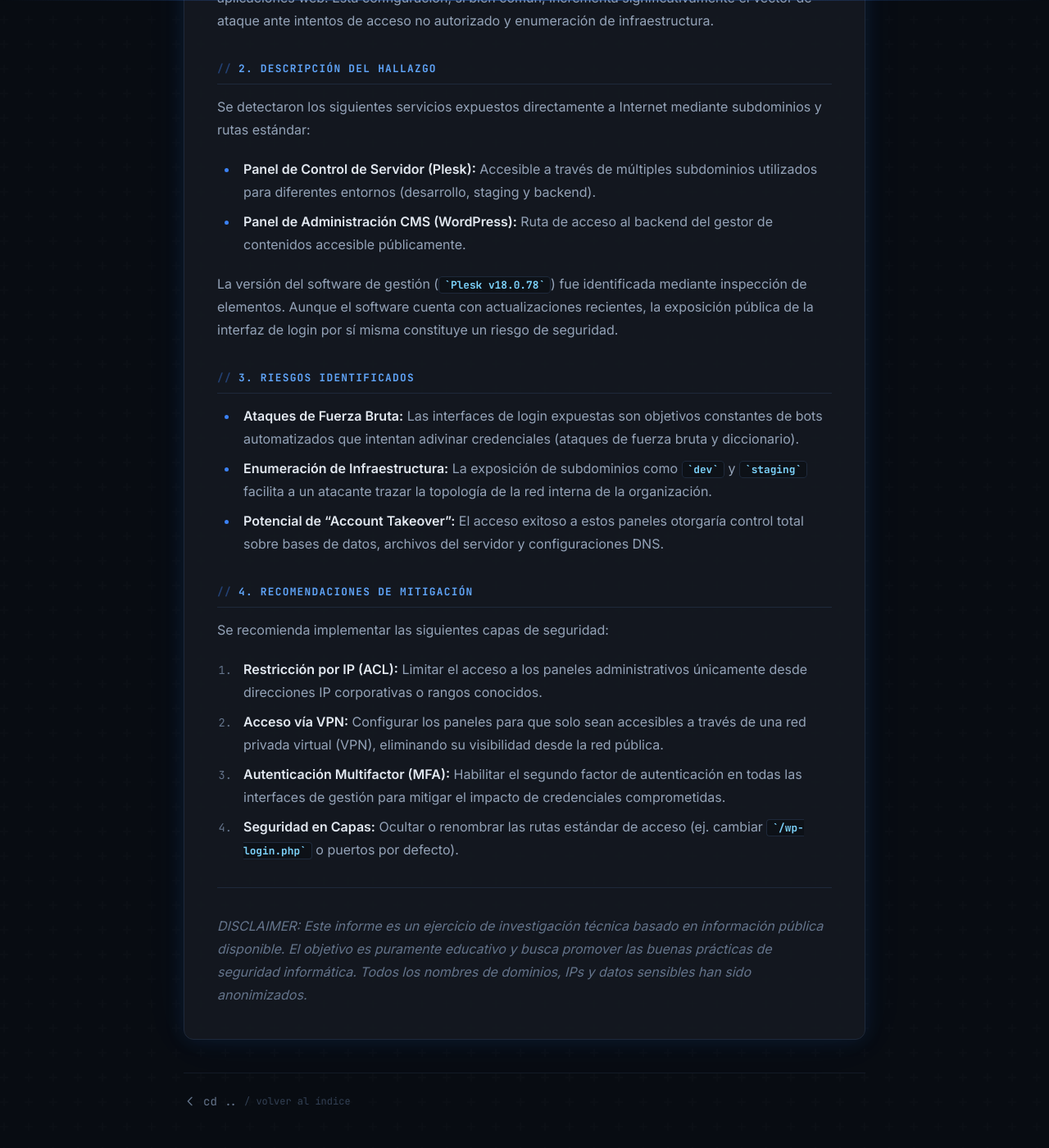
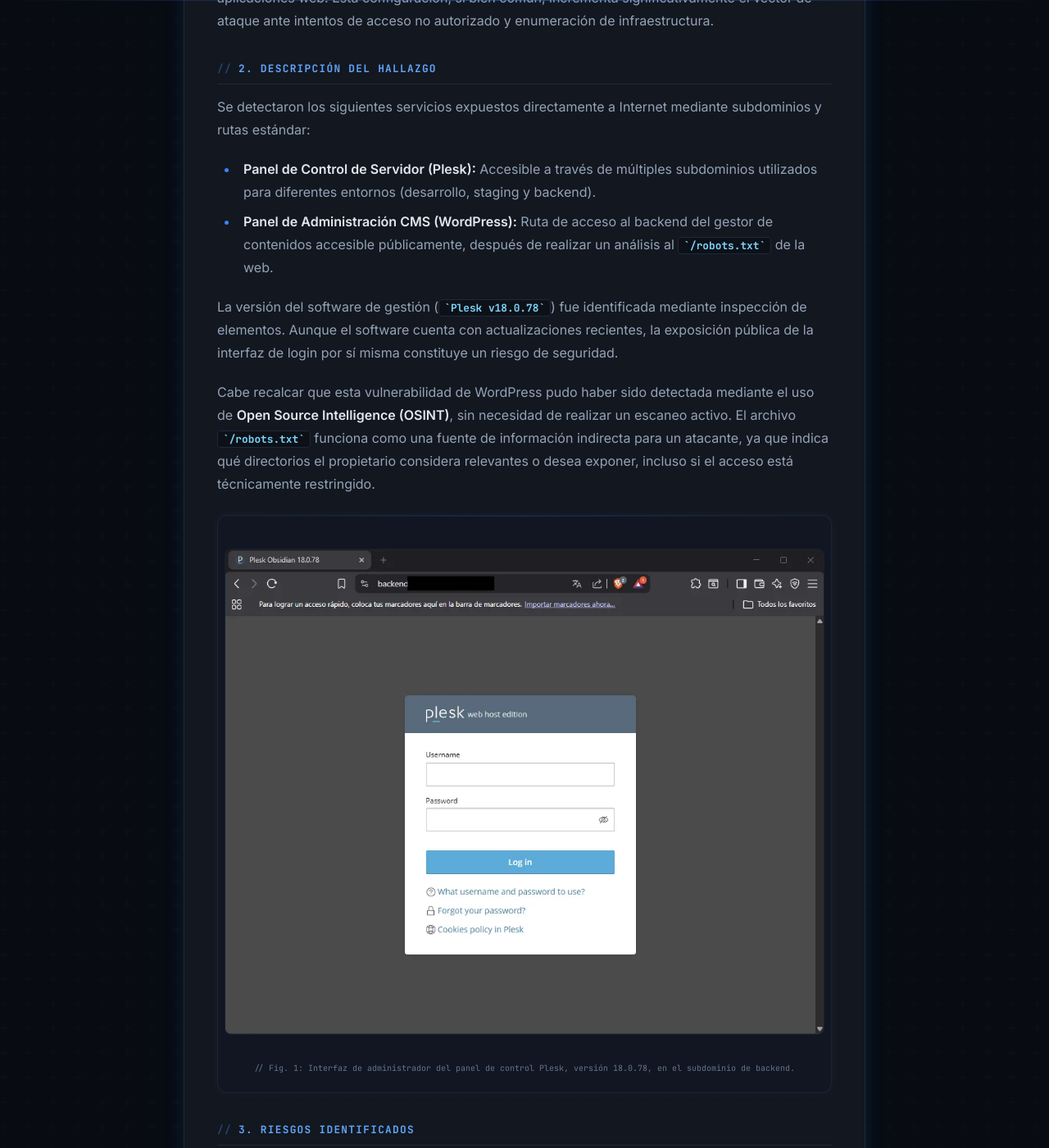
Before and after one commit to hideonn1/hideonn1.github.io, a Jekyll site: the page built from reportes/2026-05-24-exposicion-paneles.md, in a window 1280 px wide and 1400 px high, scrolled down 671 px. Shown: the whole window at 82% size. Built offline with Jekyll 4.4.1, drawn with Linux system fonts in a browser that asks for light colours; nearby versions of some CDN libraries; some of the changed text lies outside the part shown.

Commit message:
add: Se añadieron imágenes de evidencia

```diff
--- a/reportes/2026-05-24-exposicion-paneles.md
+++ b/reportes/2026-05-24-exposicion-paneles.md
@@ -25,15 +25,35 @@
 Se detectaron los siguientes servicios expuestos directamente a Internet mediante subdominios y rutas estándar:
 
 * **Panel de Control de Servidor (Plesk):** Accesible a través de múltiples subdominios utilizados para diferentes entornos (desarrollo, staging y backend).
-* **Panel de Administración CMS (WordPress):** Ruta de acceso al backend del gestor de contenidos accesible públicamente.
+* **Panel de Administración CMS (WordPress):** Ruta de acceso al backend del gestor de contenidos accesible públicamente, después de realizar un análisis al `/robots.txt` de la web.
 
 La versión del software de gestión (`Plesk v18.0.78`) fue identificada mediante inspección de elementos. Aunque el software cuenta con actualizaciones recientes, la exposición pública de la interfaz de login por sí misma constituye un riesgo de seguridad.
+
+Cabe recalcar que esta vulnerabilidad de WordPress pudo haber sido detectada mediante el uso de **Open Source Intelligence (OSINT)**, sin necesidad de realizar un escaneo activo. El archivo `/robots.txt` funciona como una fuente de información indirecta para un atacante, ya que indica qué directorios el propietario considera relevantes o desea exponer, incluso si el acceso está técnicamente restringido.
+
+<div class="my-6 relative rounded-xl border border-slate-800/80 bg-slate-900/40 p-2 overflow-hidden shadow-glow-sm group">
+    <div class="absolute top-0 left-0 right-0 h-px bg-gradient-to-r from-transparent via-blue-500/20 to-transparent"></div>
+    <img src="{{ '/assets/images/reporte-1/imagen1.webp' | relative_url }}"
+         alt="Evidencia de Exposición de Interfaces"
+         class="rounded-lg w-full h-auto object-cover border border-slate-800/50 transition-transform duration-500 group-hover:scale-[1.01] block"
+         loading="lazy">
+    <p class="text-center font-mono text-[10px] text-slate-500 mt-2">// Fig. 1: Interfaz de administrador del panel de control Plesk, versión 18.0.78, en el subdominio de backend.</p>
+</div>
 
 ## 3. Riesgos Identificados
 
 * **Ataques de Fuerza Bruta:** Las interfaces de login expuestas son objetivos constantes de bots automatizados que intentan adivinar credenciales (ataques de fuerza bruta y diccionario).
 * **Enumeración de Infraestructura:** La exposición de subdominios como `dev` y `staging` facilita a un atacante trazar la topología de la red interna de la organización.
 * **Potencial de "Account Takeover":** El acceso exitoso a estos paneles otorgaría control total sobre bases de datos, archivos del servidor y configuraciones DNS.
+
+<div class="my-6 relative rounded-xl border border-slate-800/80 bg-slate-900/40 p-2 overflow-hidden shadow-glow-sm group">
+    <div class="absolute top-0 left-0 right-0 h-px bg-gradient-to-r from-transparent via-blue-500/20 to-transparent"></div>
+    <img src="{{ '/assets/images/reporte-1/imagen2.webp' | relative_url }}"
+         alt="Análisis de Vector de Ataque y Riesgos"
+         class="rounded-lg w-full h-auto object-cover border border-slate-800/50 transition-transform duration-500 group-hover:scale-[1.01] block"
+         loading="lazy">
+    <p class="text-center font-mono text-[10px] text-slate-500 mt-2">// Fig. 2: Interfaz de autenticación del panel de administración (wp-login.php) del CMS WordPress. Se observa la estructura estándar de acceso, lo cual permite confirmar la plataforma y el directorio administrativo expuesto.</p>
+</div>
 
 ## 4. Recomendaciones de Mitigación
 
```
Also changed, not shown: assets/images/reporte-1/imagen1.webp (added), assets/images/reporte-1/imagen2.webp (added).
